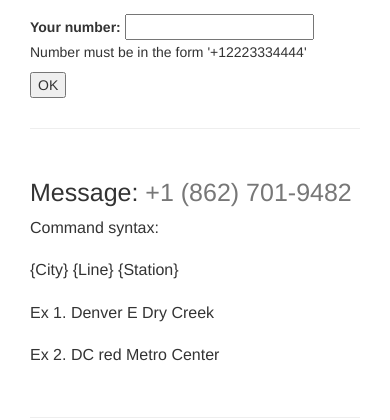
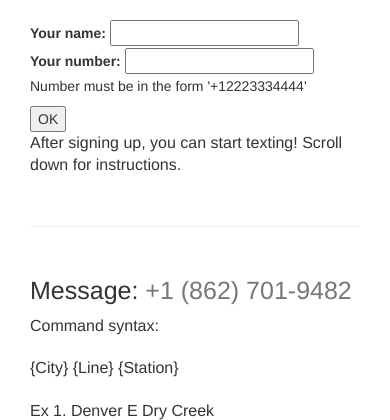
Before and after one commit to pwang96/textreminders, a Django app: page / in a window 390 px wide. Shown: the part 855-1275 px from the top of the page. Run offline with Django 3.2, Linux system fonts and the light colour scheme; some libraries are stand-ins or nearby versions.

Commit message:
friendly name on form added home page tweaks

```diff
--- a/textreminders/forms.py
+++ b/textreminders/forms.py
@@ -2,4 +2,5 @@ from django import forms
 
 
 class NumberForm(forms.Form):
+    your_name = forms.CharField()
     your_number = forms.RegexField(regex=r'^\+?1?\d{9,15}$')
--- a/textreminders/templates/home.html
+++ b/textreminders/templates/home.html
@@ -76,10 +76,10 @@
         <!-- First Featurette -->
         <div class="featurette" id="about">
             <img class="featurette-image img-circle img-responsive pull-right" src="http://www.liveurbandenver.com/thumbs/416x416/uploads/101.39.jpg">
-            <h2 class="featurette-heading">Denver RTD Lightrail
+            <h2 class="featurette-heading">Denver Lightrail and DC Metro
                 <span class="text-muted">currently supported!</span>
             </h2>
-            <p class="lead">Schedules for all the lightrail tracks are being uploaded!</p>
+            <p class="lead">Train schedules are just a text away!</p>
         </div>
 
         <hr class="featurette-divider">
@@ -92,11 +92,14 @@
             </h2>
             <p class="lead">Hopefully, this project will be expanded to more cities!</p>
             <form action="/number/" method="post" id="form">
+                <label for="your_name">Your name: </label>
+                <input id="your_name" type="text" name="your_name" value="{{ name }}">
                 <label for="your_number">Your number: </label>
                 <input id="your_number" type="text" name="your_number" value="{{ number }}">
                 <p>Number must be in the form '+12223334444'</p>
                 <input type="submit" value="OK">
             </form>
+            <p class="lead">After signing up, you can start texting! Scroll down for instructions.</p>
 
         </div>
 
--- a/textreminders/util/__init__.py
+++ b/textreminders/util/__init__.py
@@ -138,8 +138,8 @@ class ResponseHandler(object):
             elif self.error == 'NO_TRAINS_ERROR':
                 twiml += 'Unfortunately, no trains are listed as coming :('
             elif self.error == 'KEY_ERROR':
-                possible_trains = [t for t in schedule.STOPS[self.city][self.train] if t[0] == self.station[0]]
-                twiml += 'Did you mean {}? Check the spelling of your station!'.format(possible_trains)
+                alt = [t for t in schedule.STOPS[self.city][self.train] if t[0].lower() == self.station[0].lower()]
+                twiml += 'Did you mean {}? Check the spelling of your station!'.format(alt)
             elif self.error == 'API_ERROR':
                 twiml += 'There was an API failure :( Check back in 10 minutes!'
 
--- a/textreminders/util/add_verified_number.py
+++ b/textreminders/util/add_verified_number.py
@@ -2,10 +2,10 @@ from twilio.rest import Client, TwilioException
 from textreminders.util.settings import account_sid, auth_token
 
 
-def add_verified_number(number):
+def add_verified_number(number, name):
     client = Client(account_sid, auth_token)
     try:
-        validation_request = client.validation_requests.create(number,call_delay='15', friendly_name=number)
+        validation_request = client.validation_requests.create(number,call_delay='10', friendly_name=name)
     except TwilioException:
         return 'ALREADY VERIFIED'
 
--- a/textreminders/views.py
+++ b/textreminders/views.py
@@ -34,7 +34,7 @@ def new_number(request):
         print(form)
         if form.is_valid():
             data = form.cleaned_data
-            verification_code = add_verified_number.add_verified_number(data['your_number'])
+            verification_code = add_verified_number.add_verified_number(data['your_number'], data['your_name'])
             return render(request,
                           'number.html', {'code': verification_code},
                           content_type='text/html')
```
Also changed, not shown: textreminders/templates/number.html (+7 -6 lines).
